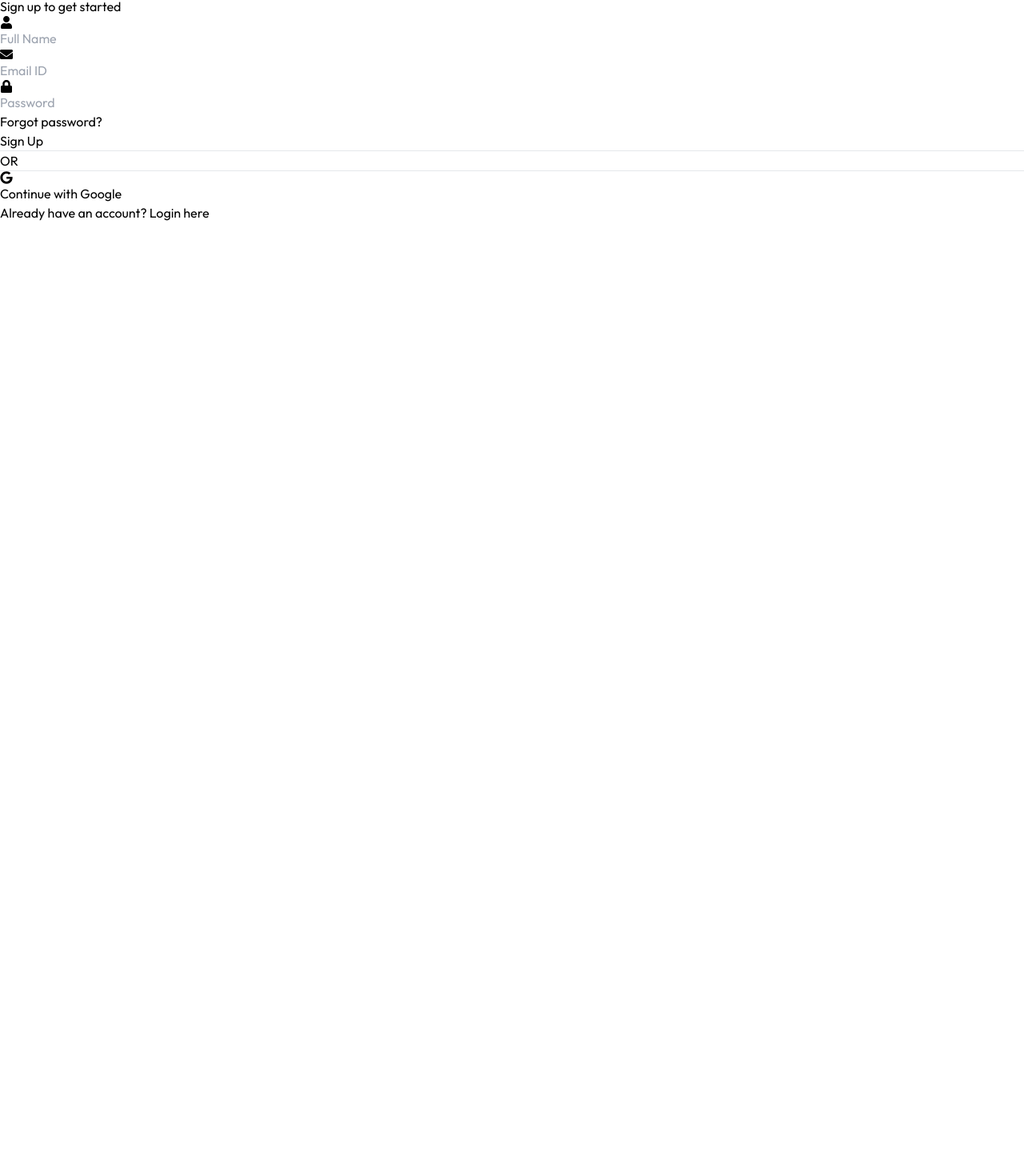
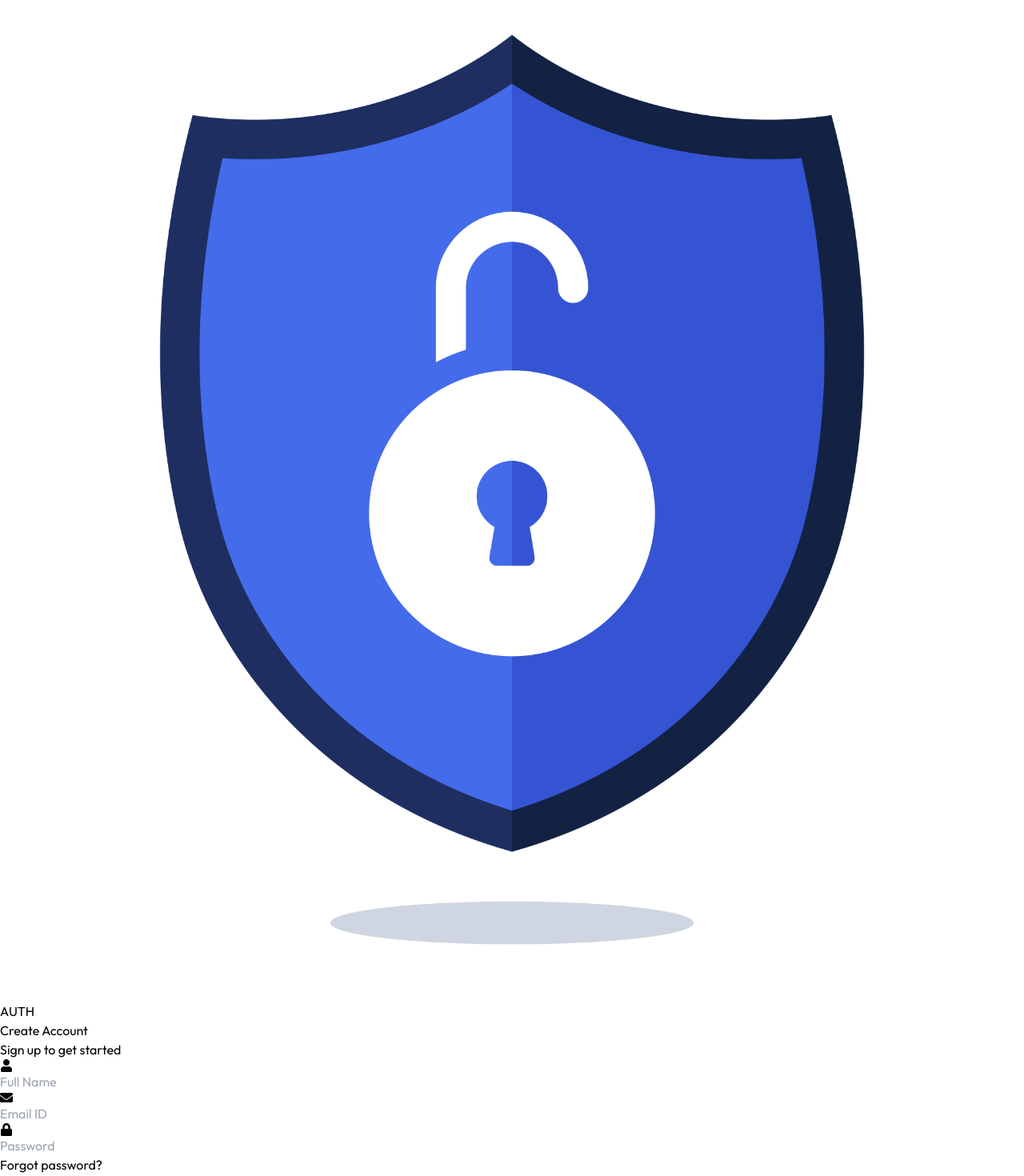
Before and after one commit to sahbadal/MERN-AUTH, a React (Vite) app in the folder Frontend/: page /login in a window 1280 px wide. Shown: the part 28-1498 px from the top of the page at 80% size. Before the commit the page ends 800 px from the top, so only its background shows below. Built offline with nearby package versions, Linux system fonts and the light colour scheme.

Commit message:
login ui completed

```diff
--- a/Frontend/src/pages/Login.jsx
+++ b/Frontend/src/pages/Login.jsx
@@ -1,20 +1,27 @@
 import React, { useState } from "react";
 import { FaGoogle, FaUser, FaLock, FaEnvelope } from "react-icons/fa";
-import { useNavigate } from 'react-router-dom'
+import { useNavigate } from 'react-router-dom';
+import logo from "../assets/logo.jpg";
 
 const Login = () => {
-
-    const navigate = useNavigate()
-
+    const navigate = useNavigate();
     const [isSignUp, setIsSignUp] = useState(true);
-
     const [name, setName] = useState('');
     const [email, setEmail] = useState('');
     const [password, setPassword] = useState('');
 
     return (
-        <>
-            <div className="flex items-center justify-center min-h-screen bg-gradient-to-br from-purple-400 to-blue-500 p-6">
+        <div className="min-h-screen flex flex-col bg-gray-100 ">
+            {/* Navbar */}
+            <div className="bg-transparent py-4 px-20 flex items-center">
+                <div onClick={() => navigate('/')} className="flex items-center space-x-2 cursor-pointer">
+                    <img src={logo} alt="Logo" className="h-14" />
+                    <h1 className="text-3xl font-bold text-blue-600">AUTH</h1>
+                </div>
+            </div>
+
+            {/* Login / Signup Form */}
+            <div className="flex flex-grow items-center justify-center p-6">
                 <div className="bg-gray-900 text-white p-8 rounded-lg shadow-lg max-w-sm w-full">
                     <h2 className="text-3xl font-semibold text-center">
                         {isSignUp ? "Create Account" : "Login"}
@@ -60,9 +67,9 @@ const Login = () => {
                         </div>
 
                         <div className="text-right text-sm mb-4">
-                            <a onClick={() => navigate('/reset-password')} href="" className="text-blue-400 hover:underline">
+                            <p onClick={() => navigate('/reset-password')} className="text-blue-400 hover:underline cursor-pointer">
                                 Forgot password?
-                            </a>
+                            </p>
                         </div>
 
                         <button className="w-full bg-blue-600 py-2 rounded-lg hover:bg-blue-700 transition">
@@ -81,7 +88,7 @@ const Login = () => {
                     </button>
 
                     <p className="text-center mt-4 text-sm">
-                        {isSignUp ? "Already have an account?" : "Don't have an account?"}{" "}
+                        {isSignUp ? "Already have an account?" : "Don't have an account?"} {" "}
                         <button
                             className="text-blue-400 hover:underline"
                             onClick={() => setIsSignUp(!isSignUp)}
@@ -91,7 +98,7 @@ const Login = () => {
                     </p>
                 </div>
             </div>
-        </>
+        </div>
     );
 };
 
```
Also changed, not shown: Frontend/src/context/AppContext.jsx (added).
